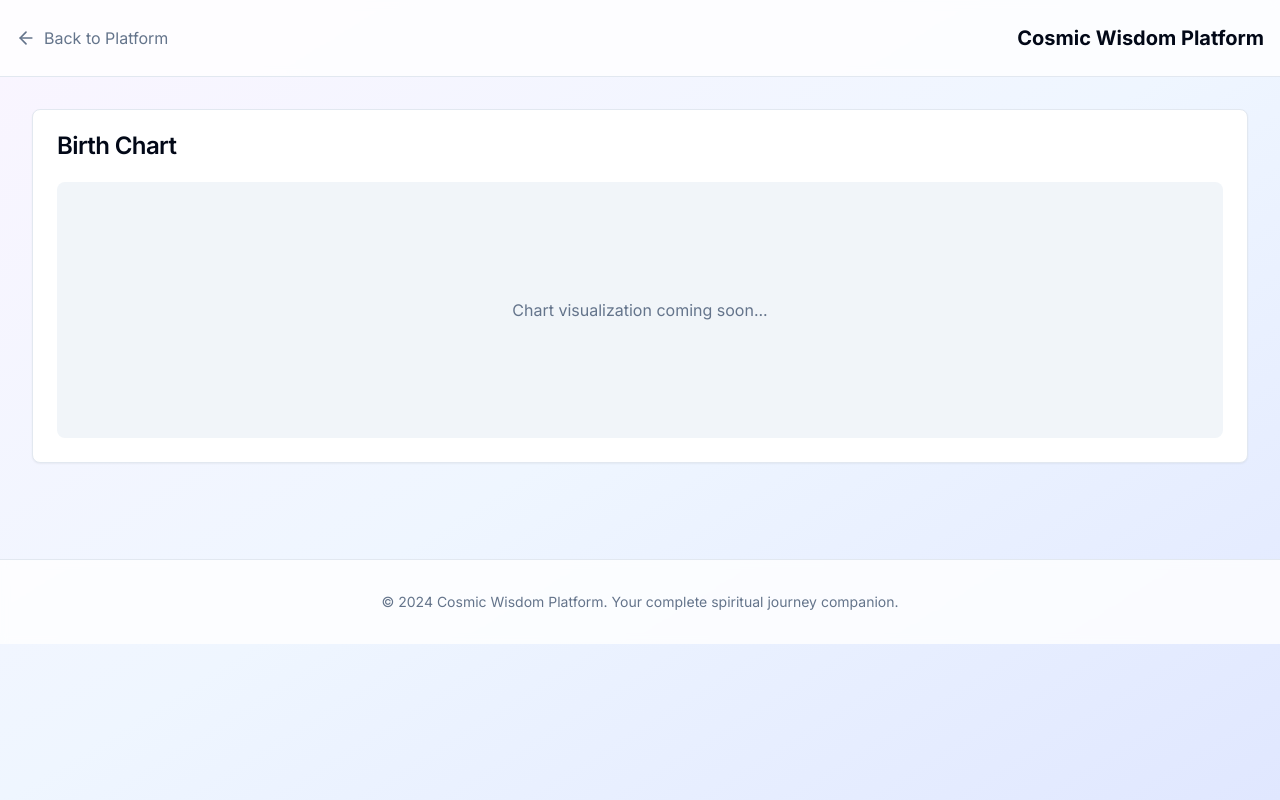
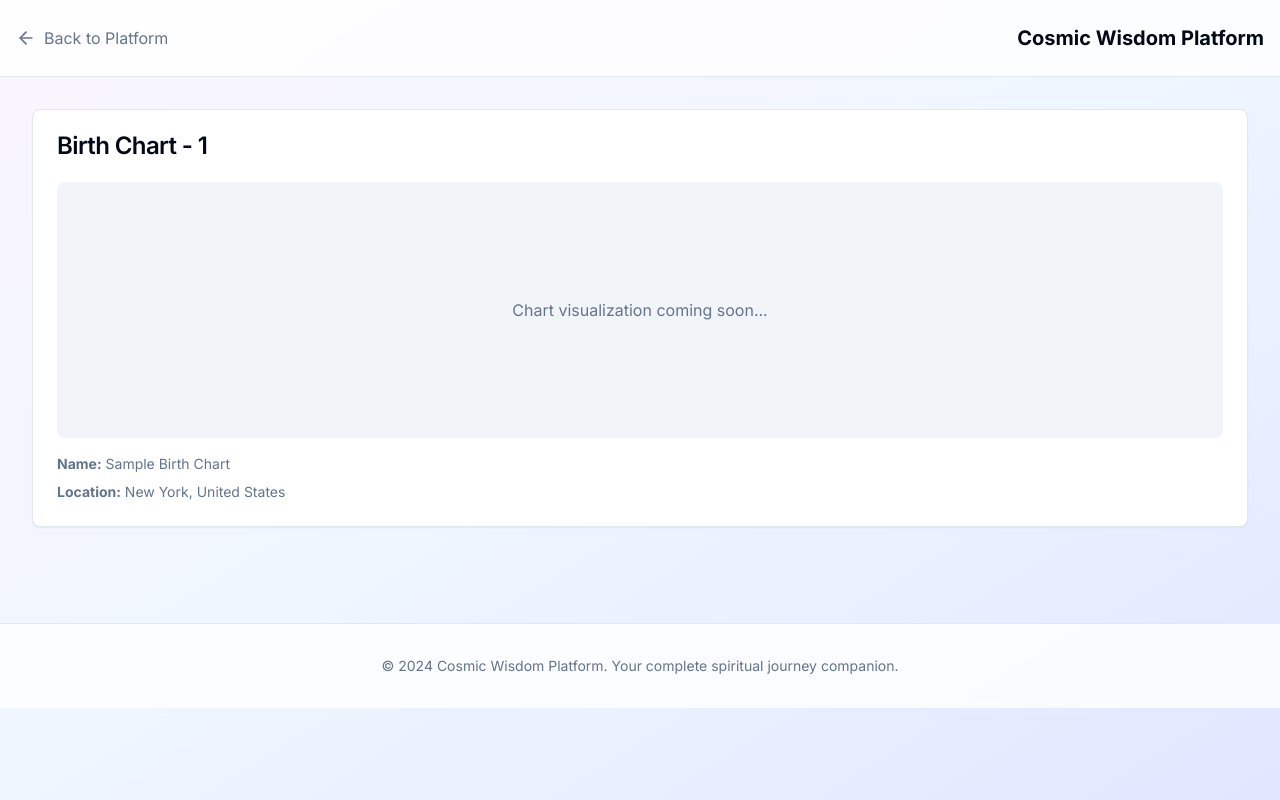
Before and after one commit to iMoovSmoov/astrology-platform, a Next.js app: page /chart/1 in a window 1280 px wide. Built offline with nearby package versions, Linux system fonts and the light colour scheme.

Commit message:
Update birth-chart-display to accept chart prop

```diff
--- a/src/components/chart/birth-chart-display.tsx
+++ b/src/components/chart/birth-chart-display.tsx
@@ -4,19 +4,32 @@ import React from 'react'
 import { Card, CardContent, CardHeader, CardTitle } from '@/components/ui/card'
 
 interface BirthChartDisplayProps {
+  chart?: any
   chartData?: any
 }
 
-export function BirthChartDisplay({ chartData }: BirthChartDisplayProps) {
+export function BirthChartDisplay({ chart, chartData }: BirthChartDisplayProps) {
   return (
     <Card>
       <CardHeader>
-        <CardTitle>Birth Chart</CardTitle>
+        <CardTitle>Birth Chart {chart?.id ? `- ${chart.id}` : ''}</CardTitle>
       </CardHeader>
       <CardContent>
         <div className="flex items-center justify-center h-64 bg-muted rounded-lg">
           <p className="text-muted-foreground">Chart visualization coming soon...</p>
         </div>
+        {chart && (
+          <div className="mt-4 space-y-2">
+            <p className="text-sm text-muted-foreground">
+              <strong>Name:</strong> {chart.name}
+            </p>
+            {chart.birthData && (
+              <p className="text-sm text-muted-foreground">
+                <strong>Location:</strong> {chart.birthData.location?.city}, {chart.birthData.location?.country}
+              </p>
+            )}
+          </div>
+        )}
       </CardContent>
     </Card>
   )
```
